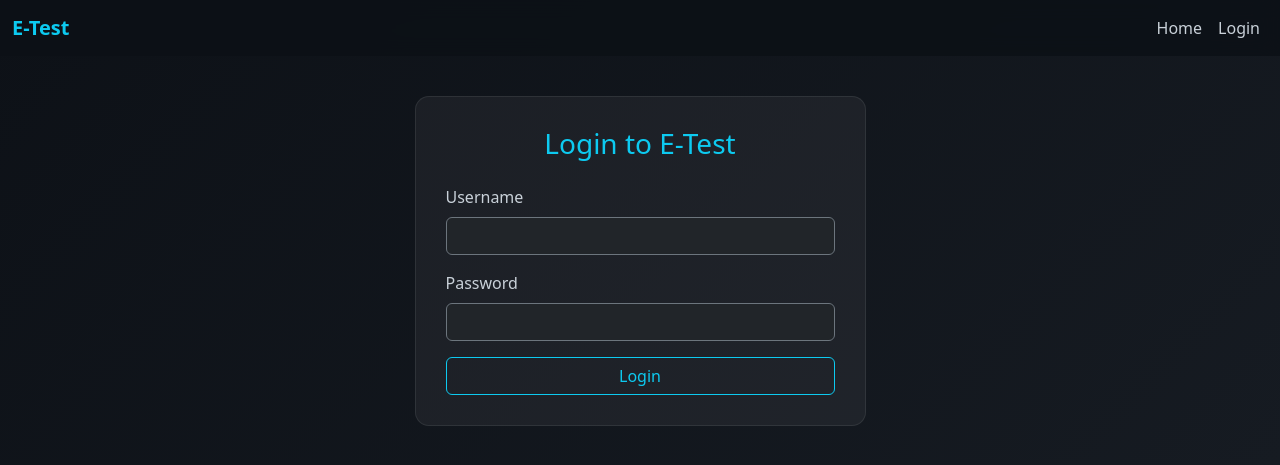
After one commit to SaniyaBhagane/QST-DJANGO, a Django app: page /login/ in a window 1280 px wide. The commit adds this page. Shown: the top 465 px of the page. Run offline with Django 5.2, Linux system fonts and the light colour scheme.

Commit message:
auth implementation

```diff
--- a/AuthProject/AuthProject/settings.py
+++ b/AuthProject/AuthProject/settings.py
@@ -55,7 +55,7 @@ ROOT_URLCONF = 'AuthProject.urls'
 TEMPLATES = [
     {
         'BACKEND': 'django.template.backends.django.DjangoTemplates',
-        'DIRS': ['templates'],
+        'DIRS': [BASE_DIR / 'templates'],
         'APP_DIRS': True,
         'OPTIONS': {
             'context_processors': [
@@ -116,3 +116,6 @@ USE_TZ = True
 # https://docs.djangoproject.com/en/6.0/howto/static-files/
 
 STATIC_URL = 'static/'
+LOGIN_URL = 'login'
+LOGIN_REDIRECT_URL = 'home'
+LOGOUT_REDIRECT_URL = 'home'
--- a/AuthProject/AuthProject/urls.py
+++ b/AuthProject/AuthProject/urls.py
@@ -14,12 +14,18 @@ Including another URLconf
     1. Import the include() function: from django.urls import include, path
     2. Add a URL to urlpatterns:  path('blog/', include('blog.urls'))
 """
-from django.urls import path
-from . import views
+from django.contrib import admin
+from django.urls import path, include
+from django.contrib.auth import views as auth_views
 
 urlpatterns = [
-    path('', views.home, name='home'),
-    path('python/', views.python_test, name='python'),
-    path('java/', views.java_test, name='java'),
-    path('eyc/', views.eyc_test, name='eyc'),
+    path('admin/', admin.site.urls),
+
+    path('', include('testApp.urls')),
+
+    path('login/', auth_views.LoginView.as_view(
+        template_name='login.html'
+    ), name='login'),
+
+    path('logout/', auth_views.LogoutView.as_view(), name='logout'),
 ]
--- /dev/null
+++ b/AuthProject/templates/login.html
@@ -0,0 +1,38 @@
+{% extends 'navbar.html' %}
+{% block title %}Login | E-Test{% endblock %}
+
+{% block content %}
+<div class="row justify-content-center">
+    <div class="col-md-5">
+        <div class="content-box">
+
+            <h3 class="text-center text-info mb-4">Login to E-Test</h3>
+
+            {% if form.errors %}
+                <div class="alert alert-danger">
+                    Invalid username or password.
+                </div>
+            {% endif %}
+
+            <form method="post">
+                {% csrf_token %}
+
+                <div class="mb-3">
+                    <label class="form-label">Username</label>
+                    <input type="text" name="username" class="form-control bg-dark text-light border-secondary">
+                </div>
+
+                <div class="mb-3">
+                    <label class="form-label">Password</label>
+                    <input type="password" name="password" class="form-control bg-dark text-light border-secondary">
+                </div>
+
+                <button class="btn btn-outline-info w-100">
+                    Login
+                </button>
+            </form>
+
+        </div>
+    </div>
+</div>
+{% endblock %}
--- a/AuthProject/templates/navbar.html
+++ b/AuthProject/templates/navbar.html
@@ -12,19 +12,29 @@
             background: linear-gradient(135deg, #0d1117, #161b22);
             color: #c9d1d9;
         }
+
         .etest-navbar {
             background: rgba(13, 17, 23, 0.9);
             backdrop-filter: blur(10px);
+            position: relative;
+            z-index: 1000; /* 🔥 IMPORTANT */
         }
+
         .nav-link {
             color: #c9d1d9 !important;
+            font-weight: 500;
         }
+
         .nav-link:hover {
             color: #58a6ff !important;
         }
+
         .content-wrapper {
             padding: 40px 20px;
+            position: relative;
+            z-index: 1;
         }
+
         .content-box {
             background: rgba(255,255,255,0.05);
             border-radius: 14px;
@@ -37,23 +47,46 @@
 <body>
 
 <!-- NAVBAR -->
-<nav class="navbar navbar-expand-lg navbar-dark etest-navbar">
+<nav class="navbar navbar-expand navbar-dark etest-navbar">
     <div class="container-fluid">
+
         <a class="navbar-brand text-info fw-bold" href="{% url 'home' %}">
             E-Test
         </a>
+        <ul class="navbar-nav ms-auto">
 
-        <div class="collapse navbar-collapse">
-            <ul class="navbar-nav ms-auto">
-                <li class="nav-item"><a class="nav-link" href="{% url 'python' %}">Python Test</a></li>
-                <li class="nav-item"><a class="nav-link" href="{% url 'java' %}">Java Test</a></li>
-                <li class="nav-item"><a class="nav-link" href="{% url 'eyc' %}">EYC Test</a></li>
-            </ul>
-        </div>
+            <li class="nav-item">
+                <a class="nav-link" href="{% url 'home' %}">Home</a>
+            </li>
+
+            {% if user.is_authenticated %}
+                <li class="nav-item">
+                    <a class="nav-link" href="{% url 'python' %}">Python Test</a>
+                </li>
+                <li class="nav-item">
+                    <a class="nav-link" href="{% url 'java' %}">Java Test</a>
+                </li>
+                <li class="nav-item">
+                    <a class="nav-link" href="{% url 'eyc' %}">EYC Test</a>
+                </li>
+                <li class="nav-item">
+                    <a class="nav-link text-danger" href="{% url 'logout' %}">
+                        Logout ({{ user.username }})
+                    </a>
+                </li>
+            {% else %}
+                <li class="nav-item">
+                    <a class="nav-link text-info" href="{% url 'login' %}">
+                        Login
+                    </a>
+                </li>
+            {% endif %}
+
+        </ul>
     </div>
 </nav>
 
-<!-- BODY BLOCK -->
+<!-- BODY -->
 <main class="content-wrapper">
     <div class="container">
         {% block content %}
--- a/AuthProject/testApp/urls.py
+++ b/AuthProject/testApp/urls.py
@@ -1,13 +1,9 @@
-from django.shortcuts import render
+from django.urls import path
+from . import views
 
-def home(request):
-    return render(request, 'index.html')
-
-def python_test(request):
-    return render(request, 'python.html')
-
-def java_test(request):
-    return render(request, 'java.html')
-
-def eyc_test(request):
-    return render(request, 'eyc.html')
+urlpatterns = [
+    path('', views.home, name='home'),
+    path('python/', views.python_test, name='python'),
+    path('java/', views.java_test, name='java'),
+    path('eyc/', views.eyc_test, name='eyc'),
+]
```
Also changed, not shown: AuthProject/templates/home.html (added, +83 -0 lines), AuthProject/templates/index.html (deleted, +0 -9 lines), AuthProject/templates/registration/login.html (deleted, +0 -12 lines), AuthProject/testApp/views.py (+18 -7 lines).
